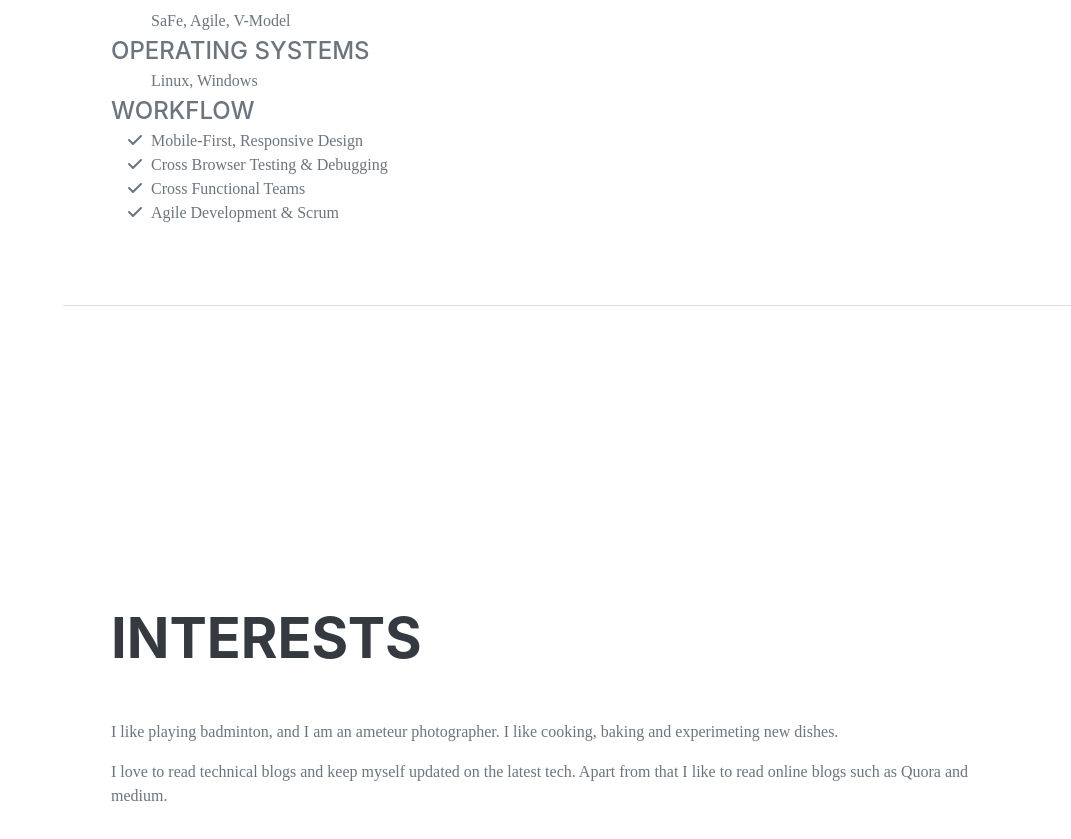
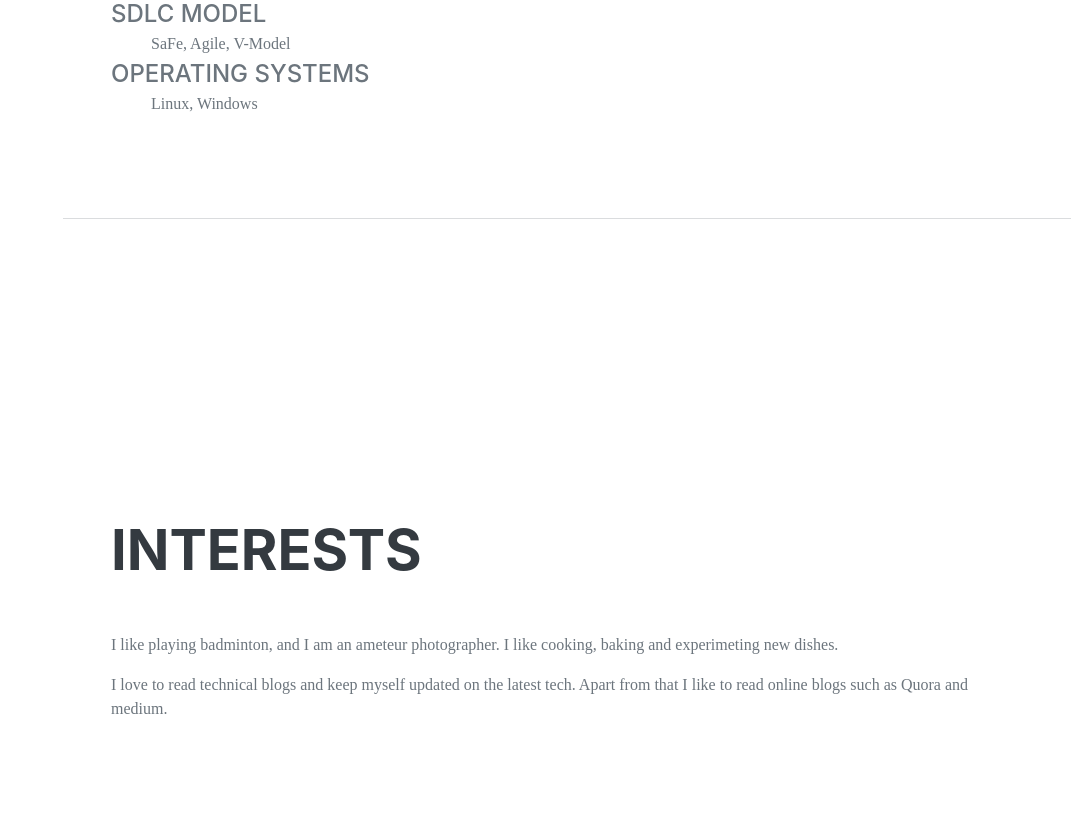
Before and after one commit to monicadasi/monicadasi.github.io, a plain HTML site: page index.html in a window 1280 px wide. Shown: the part 4712-5551 px from the top of the page, without its empty margins (209-1280 px from the left). Drawn offline with nearby package versions, Linux system fonts and the light colour scheme; a web font is replaced by a local one.

Commit message:
update 2

```diff
--- a/index.html
+++ b/index.html
@@ -291,7 +291,7 @@
                 <ul class="fa-ul mb-0">
                     <li>Linux, Windows</li>
                 </ul>
-                <div class="subheading">Workflow</div>
+                <!-- <div class="subheading">Workflow</div>
                 <ul class="fa-ul mb-0">
                     <li>
                         <span class="fa-li"><i class="fas fa-check"></i></span>
@@ -309,7 +309,7 @@
                         <span class="fa-li"><i class="fas fa-check"></i></span>
                         Agile Development & Scrum
                     </li>
-                </ul>
+                </ul> -->
             </div>
         </section>
         <hr class="m-0" />
```
